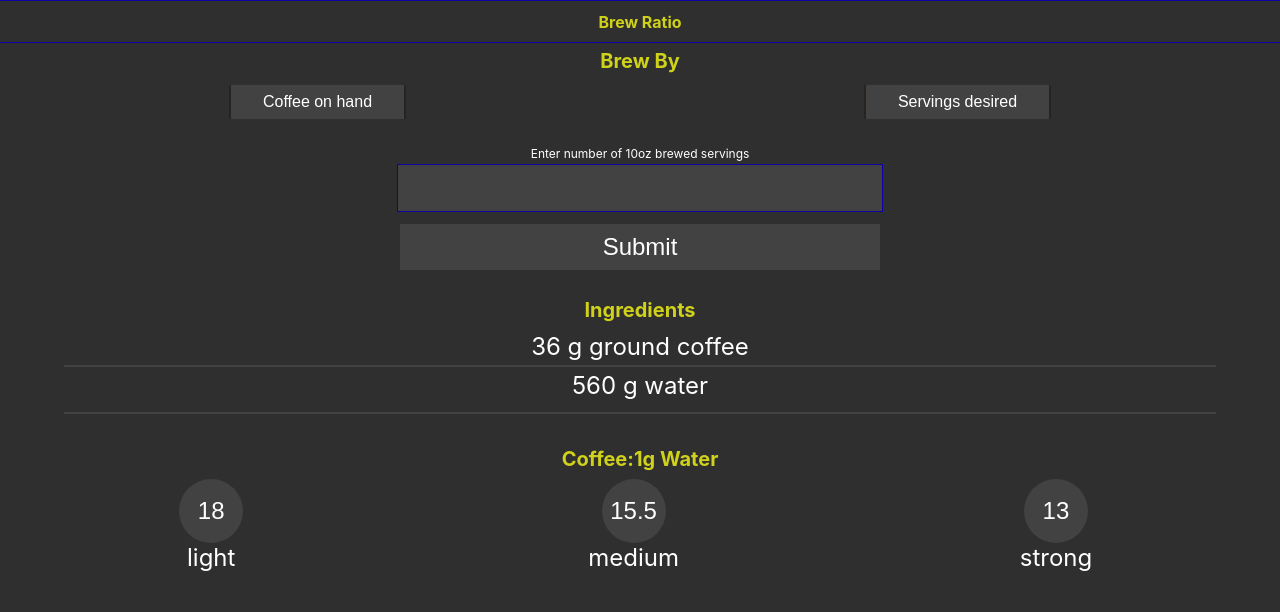
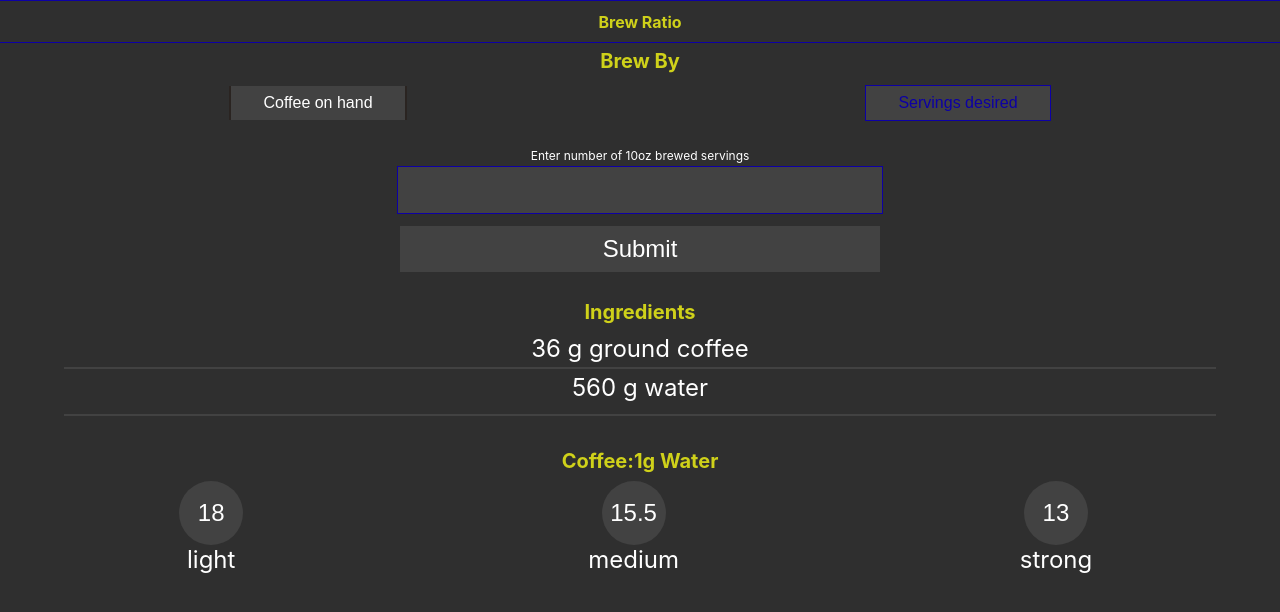
Before and after one commit to rtviner/brew-ratio, a React (Create React App) app: page / in a window 1280 px wide. Shown: the top 612 px of the page. Built offline with nearby package versions, Linux system fonts and the light colour scheme.

Commit message:
add acitve or inactive className to CupsOrGrinds buttons conditionally based on coffeeOrServings state

```diff
--- a/src/App.css
+++ b/src/App.css
@@ -65,7 +65,7 @@ label.CupOrGrind {
 	font-size: .75rem;
 }
 
-input#yes, input#no {
+input#coffee, input#servings {
 	font-size: 1rem;
 	background-color: #424242;
 	color: #fff;
@@ -77,21 +77,28 @@ input#yes, input#no {
 	border-left: 2px solid #2a2421;
 }
 
-input#yes:hover, input#no:hover {
+input#coffee.inactive, input#servings.inactive {
+	background-color: #424242;
+	color: #fff;
+	border-right: 2px solid #2a2421;
+	border-left: 2px solid #2a2421;
+}
+
+input#coffee:hover, input#servings:hover {
 	color: #0D00A4;
 	border: 1px solid #0D00A4;
 	outline-style:none;
 	box-shadow:none;
 }
 
-input#yes:active, input#no:active {
+input#coffee.active, input#servings.active {
 	color: #0D00A4;
 	border: 1px solid #0D00A4;
 	outline-style:none;
 	box-shadow:none;
 }
 
-input#yes:focus, input#no:focus {
+input#coffee:focus, input#servings:focus {
 	color: #0D00A4;
 	border: 1px solid #0D00A4;
 	outline-style:none;
--- a/src/App.js
+++ b/src/App.js
@@ -19,7 +19,7 @@ class App extends Component {
       coffee: DefaultCoffee,
       water: DefaultWater,
       error: null,
-      coffeeLow: 'Servings desired',
+      coffeeOrServings: 'Servings desired',
     };
 
     this.onClick = this.onClick.bind(this);
@@ -70,7 +70,7 @@ class App extends Component {
   }
 
   render() {
-    const { cups, coffee, water, coffeeLow } = this.state;
+    const { cups, coffee, water, coffeeOrServings } = this.state;
 
     return (
 
@@ -88,16 +88,18 @@ class App extends Component {
               <div className="CupOrGrind">
 
                 <ButtonInput
-                  id="yes"
-                  name="coffeeLow"
+                  className = {(coffeeOrServings === "Coffee on hand") ? "active" : "inactive"}
+                  id="coffee"
+                  name="coffeeOrServings"
                   value="Coffee on hand"
                   onClick={this.onClick}
                 />
               </div>
               <div className="CupOrGrind">
                 <ButtonInput
-                  id="no"
-                  name="coffeeLow"
+                  className = {(coffeeOrServings === "Servings desired") ? "active" : "inactive"}
+                  id="servings"
+                  name="coffeeOrServings"
                   value="Servings desired"
                   onClick={this.onClick}
                 />
@@ -106,7 +108,7 @@ class App extends Component {
             </form>
           </div>
 
-          { (coffeeLow === "Coffee on hand")
+          { (coffeeOrServings === "Coffee on hand")
             ? <div className="grindsInput">
                 <div className="interactions labelInput">
                   <label className="CupOrGrind">
@@ -162,7 +164,7 @@ class App extends Component {
                     value="18"
                     onClick={this.onClick}
                   />
-                <label class="strength" htmlFor="light">light</label>
+                <label className="strength" htmlFor="light">light</label>
               </div>
 
               <div className="strength">
@@ -172,7 +174,7 @@ class App extends Component {
                   value="15.5"
                   onClick={this.onClick}
                 />
-                <label class="strength" htmlFor="med">medium</label>
+                <label className="strength" htmlFor="med">medium</label>
               </div>
 
               <div className="strength">
@@ -182,7 +184,7 @@ class App extends Component {
                   value="13"
                   onClick={this.onClick}
                 />
-                <label class="strength" htmlFor="strong">strong</label>
+                <label className="strength" htmlFor="strong">strong</label>
               </div>
 
             </form>
@@ -219,9 +221,10 @@ const Ingredients = ({ coffee, water, label }) =>
     </div>
   </div>
 
-const ButtonInput = ({ id, name, value, onClick }) =>
+const ButtonInput = ({ className, id, name, value, onClick }) =>
   <span className="button">
     <input
+      className = {className}
       type="button"
       id={id}
       name={name}
@@ -230,5 +233,4 @@ const ButtonInput = ({ id, name, value, onClick }) =>
     />
   </span>
 
-
 export default App;
```
